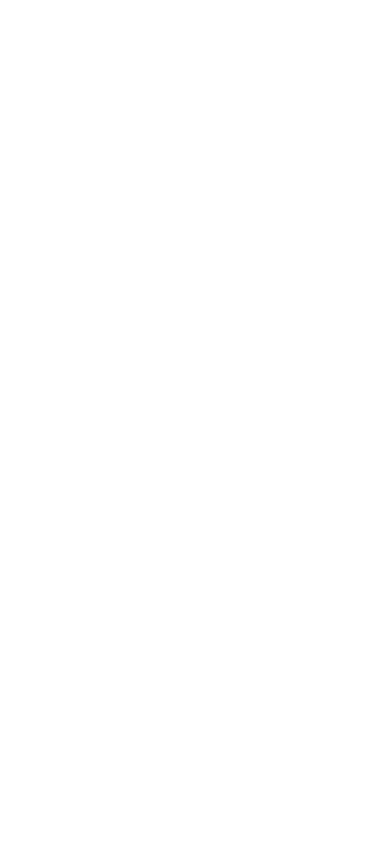
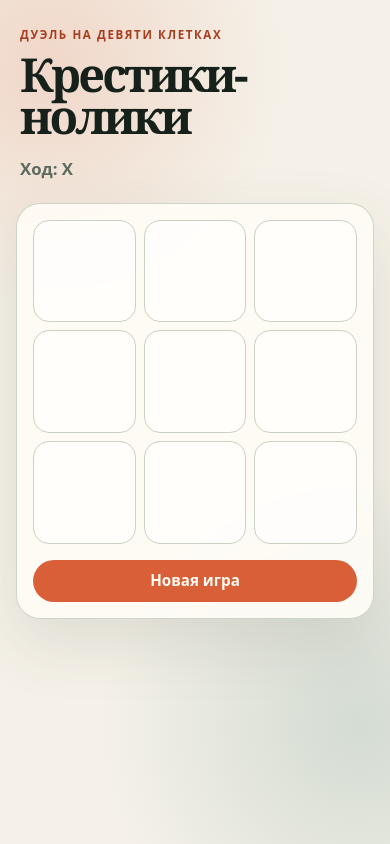
Before and after one commit to one-org-alexeu0099/tiktak-notion, a plain HTML site: page web/index.html in a window 390 px wide. Drawn offline with Linux system fonts and the light colour scheme.

Commit message:
feat(s2): add tic-tac-toe browser UI

```diff
--- a/web/app.js
+++ b/web/app.js
@@ -1,3 +1,41 @@
 "use strict";
 
-window.TTT = Object.freeze({version: "v1"});
+const boardElement = document.querySelector("#board");
+const statusElement = document.querySelector("#status");
+const resetElement = document.querySelector("#reset");
+const cells = Array.from(boardElement.querySelectorAll("[data-index]"));
+
+let state = window.TTTGame.createGame();
+
+function render(nextState) {
+  const isPlaying = nextState.status === "playing";
+
+  statusElement.textContent = nextState.status === "playing"
+    ? `Ход: ${nextState.current}`
+    : nextState.status === "draw"
+      ? "Ничья"
+      : `Победил: ${nextState.status === "winX" ? "X" : "O"}`;
+
+  cells.forEach((cell) => {
+    const index = Number(cell.dataset.index);
+    const mark = nextState.board[index];
+
+    cell.textContent = mark || "";
+    cell.disabled = !isPlaying || Boolean(mark);
+    cell.setAttribute("aria-label", mark ? `Клетка ${index + 1}: ${mark}` : `Клетка ${index + 1}`);
+  });
+}
+
+boardElement.addEventListener("click", (event) => {
+  if (!(event.target instanceof HTMLButtonElement)) return;
+
+  state = window.TTTGame.move(state, Number(event.target.dataset.index));
+  render(state);
+});
+
+resetElement.addEventListener("click", () => {
+  state = window.TTTGame.reset();
+  render(state);
+});
+
+render(state);
--- a/web/game.js
+++ b/web/game.js
@@ -74,8 +74,6 @@ function reset() {
   return createGame();
 }
 
-const gameApi = {createGame, move, getStatus, reset};
-
-if (typeof module !== "undefined" && module.exports) {
-  module.exports = gameApi;
-}
+const gameApi = { createGame, move, reset, getStatus };
+if (typeof module !== "undefined" && module.exports) { module.exports = gameApi; }
+if (typeof window !== "undefined") { window.TTTGame = gameApi; }
--- a/web/index.html
+++ b/web/index.html
@@ -7,6 +7,31 @@
   <link rel="stylesheet" href="styles.css">
 </head>
 <body>
-  <script src="app.js"></script>
+  <main class="game-shell">
+    <header class="game-header">
+      <p class="eyebrow">Дуэль на девяти клетках</p>
+      <h1>Крестики-нолики</h1>
+      <p id="status" class="status" aria-live="polite"></p>
+    </header>
+
+    <section class="game-panel" aria-label="Игровое поле">
+      <div id="board" class="board" role="grid" aria-label="Поле 3 на 3">
+        <button class="cell" type="button" data-index="0" role="gridcell" aria-label="Клетка 1"></button>
+        <button class="cell" type="button" data-index="1" role="gridcell" aria-label="Клетка 2"></button>
+        <button class="cell" type="button" data-index="2" role="gridcell" aria-label="Клетка 3"></button>
+        <button class="cell" type="button" data-index="3" role="gridcell" aria-label="Клетка 4"></button>
+        <button class="cell" type="button" data-index="4" role="gridcell" aria-label="Клетка 5"></button>
+        <button class="cell" type="button" data-index="5" role="gridcell" aria-label="Клетка 6"></button>
+        <button class="cell" type="button" data-index="6" role="gridcell" aria-label="Клетка 7"></button>
+        <button class="cell" type="button" data-index="7" role="gridcell" aria-label="Клетка 8"></button>
+        <button class="cell" type="button" data-index="8" role="gridcell" aria-label="Клетка 9"></button>
+      </div>
+
+      <button id="reset" class="reset-button" type="button">Новая игра</button>
+    </section>
+  </main>
+
+  <script src="game.js" defer></script>
+  <script src="app.js" defer></script>
 </body>
 </html>
--- a/web/styles.css
+++ b/web/styles.css
@@ -1 +1,144 @@
-/* UI styles are reserved for stage S2. */
+:root {
+  color-scheme: light;
+  --ink: #17211b;
+  --muted: #5c6b60;
+  --paper: #f5f1e8;
+  --panel: rgba(255, 253, 247, 0.86);
+  --line: #c8d1c2;
+  --accent: #d95f39;
+  --accent-dark: #a83d20;
+  --x-color: #b6442a;
+  --o-color: #256c63;
+}
+
+* {
+  box-sizing: border-box;
+}
+
+body {
+  min-width: 320px;
+  min-height: 100vh;
+  margin: 0;
+  padding: clamp(1rem, 5vw, 4rem) 1rem;
+  color: var(--ink);
+  font-family: Georgia, "Times New Roman", serif;
+  background:
+    radial-gradient(circle at 12% 8%, rgba(217, 95, 57, 0.18), transparent 28%),
+    radial-gradient(circle at 92% 86%, rgba(37, 108, 99, 0.16), transparent 32%),
+    var(--paper);
+}
+
+.game-shell {
+  width: min(100%, 34rem);
+  margin: 0 auto;
+}
+
+.game-header {
+  padding: 0.5rem 0.25rem 1.25rem;
+}
+
+.eyebrow {
+  margin: 0 0 0.75rem;
+  color: var(--accent-dark);
+  font: 700 0.72rem/1.2 ui-sans-serif, system-ui, sans-serif;
+  letter-spacing: 0.14em;
+  text-transform: uppercase;
+}
+
+h1 {
+  max-width: 10ch;
+  margin: 0;
+  font-size: clamp(2.5rem, 12vw, 5rem);
+  line-height: 0.9;
+  letter-spacing: -0.06em;
+}
+
+.status {
+  min-height: 1.5em;
+  margin: 1.25rem 0 0;
+  color: var(--muted);
+  font: 700 1.05rem/1.3 ui-sans-serif, system-ui, sans-serif;
+}
+
+.game-panel {
+  padding: clamp(1rem, 4vw, 1.75rem);
+  border: 1px solid rgba(200, 209, 194, 0.9);
+  border-radius: 1.5rem;
+  background: var(--panel);
+  box-shadow: 0 1.5rem 4rem rgba(54, 64, 51, 0.12);
+  backdrop-filter: blur(8px);
+}
+
+.board {
+  display: grid;
+  grid-template-columns: repeat(3, minmax(0, 1fr));
+  gap: clamp(0.5rem, 2vw, 0.85rem);
+}
+
+.cell {
+  display: grid;
+  aspect-ratio: 1;
+  width: 100%;
+  min-width: 0;
+  place-items: center;
+  padding: 0;
+  border: 1px solid var(--line);
+  border-radius: 1rem;
+  color: var(--ink);
+  font: 700 clamp(2.5rem, 16vw, 5rem)/1 Georgia, "Times New Roman", serif;
+  background: rgba(255, 255, 255, 0.58);
+  cursor: pointer;
+  transition: transform 150ms ease, border-color 150ms ease, background 150ms ease;
+}
+
+.cell:hover:not(:disabled),
+.cell:focus-visible {
+  border-color: var(--accent);
+  background: #fffaf0;
+  outline: 3px solid rgba(217, 95, 57, 0.2);
+  outline-offset: 2px;
+  transform: translateY(-2px);
+}
+
+.cell:disabled {
+  cursor: default;
+  opacity: 1;
+}
+
+.cell:not(:empty) {
+  background: #fffaf0;
+}
+
+.reset-button {
+  width: 100%;
+  margin-top: 1rem;
+  padding: 0.85rem 1rem;
+  border: 0;
+  border-radius: 999px;
+  color: #fffaf0;
+  font: 700 0.95rem/1 ui-sans-serif, system-ui, sans-serif;
+  background: var(--accent);
+  cursor: pointer;
+}
+
+.reset-button:hover,
+.reset-button:focus-visible {
+  background: var(--accent-dark);
+  outline: 3px solid rgba(217, 95, 57, 0.24);
+  outline-offset: 3px;
+}
+
+@media (max-width: 380px) {
+  body {
+    padding-inline: 0.75rem;
+  }
+
+  .game-panel {
+    border-radius: 1.1rem;
+    padding: 0.85rem;
+  }
+
+  .cell {
+    border-radius: 0.75rem;
+  }
+}
```
